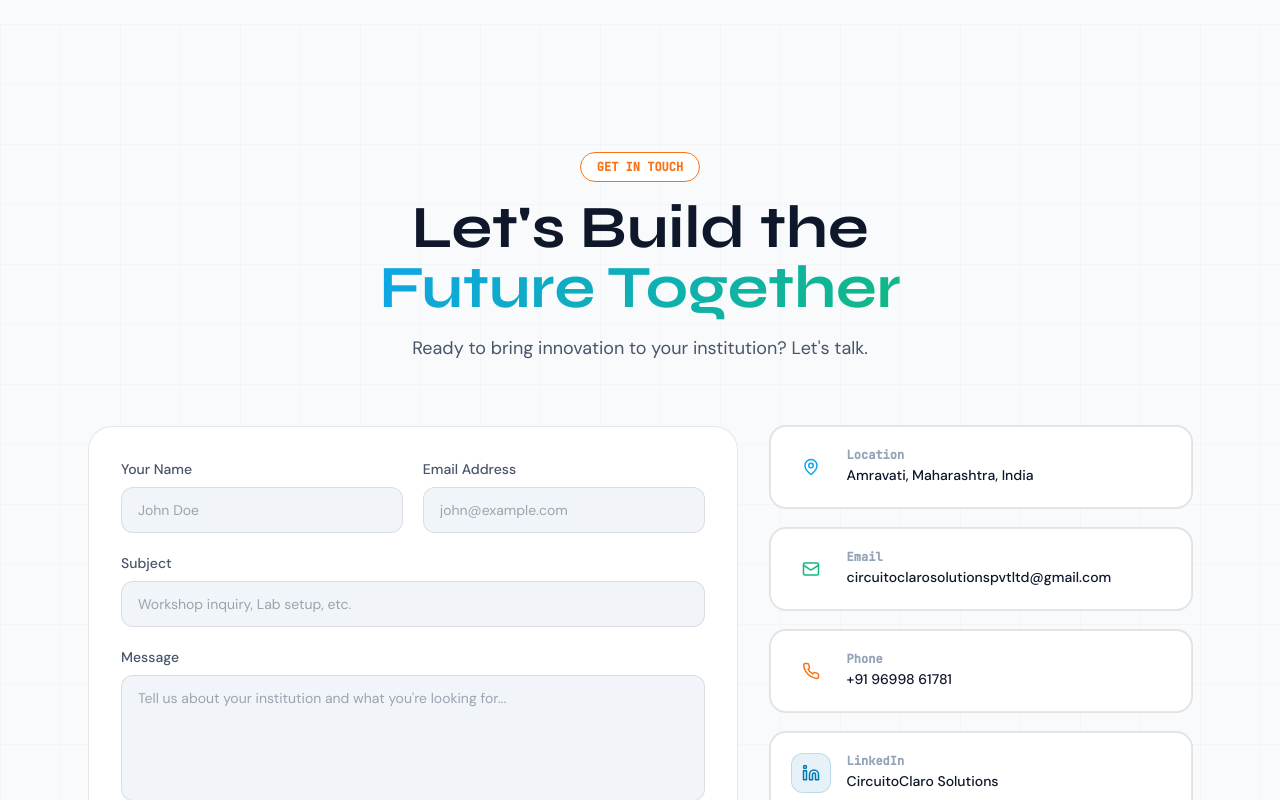
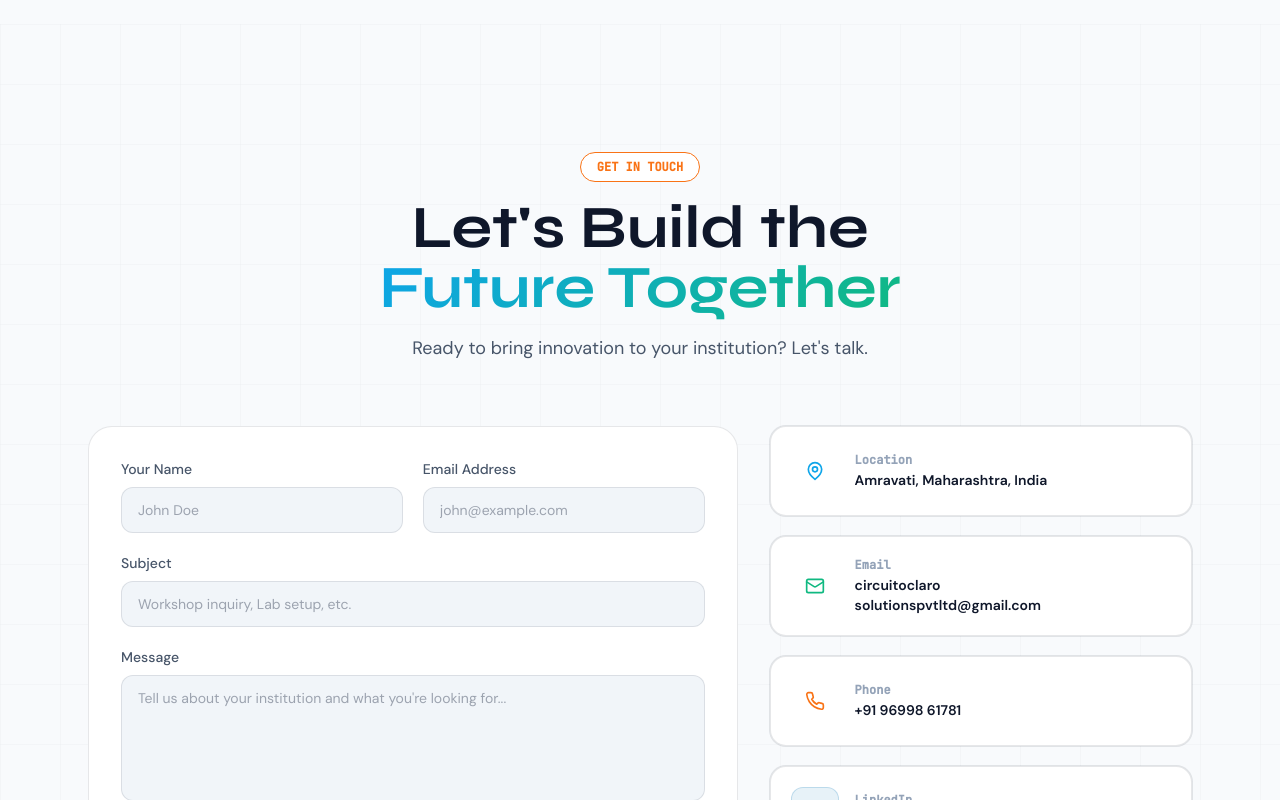
Before and after one commit to bhisekarsatyajit2006/CircuitoClarosolutions, a React (Vite) app: page / in a window 1280 px wide. Shown: the part 11200-12000 px from the top of the page. Built offline with nearby package versions, Linux system fonts and the light colour scheme.

Commit message:
Optimized Contact section responsiveness and fixed mobile layout stacking

```diff
--- a/src/components/Contact.jsx
+++ b/src/components/Contact.jsx
@@ -51,16 +51,16 @@ export default function Contact() {
           </p>
         </div>
 
-        <div className="grid lg:grid-cols-5 gap-8">
-          {/* Form — 3 cols */}
+        <div className="grid grid-cols-1 lg:grid-cols-5 gap-8">
+          {/* Form — 3 cols on desktop, 1 on mobile */}
           <div
             ref={formRef}
-            className="lg:col-span-3 p-8 rounded-3xl transition-all duration-700"
+            className="lg:col-span-3 p-6 md:p-8 rounded-3xl transition-all duration-700 order-2 lg:order-1"
             style={{
               background: 'var(--bg-card)',
               border: '1px solid var(--border)',
               opacity: formVisible ? 1 : 0,
-              transform: formVisible ? 'translateX(0)' : 'translateX(-40px)'
+              transform: formVisible ? 'translateX(0)' : 'translateY(40px)'
             }}
           >
             {sent ? (
@@ -143,7 +143,7 @@ export default function Contact() {
 
                 <button
                   type="submit"
-                  className="group w-full flex items-center justify-center gap-3 py-4 rounded-xl font-bold text-black transition-all duration-300 hover:scale-[1.02]"
+                  className="group w-full flex items-center justify-center gap-3 py-4 rounded-xl font-bold text-black transition-all duration-300 hover:scale-[1.01]"
                   style={{
                     background: 'linear-gradient(135deg, var(--neon-cyan), var(--neon-green))',
                     boxShadow: '0 0 30px var(--glow-cyan)'
@@ -156,35 +156,35 @@ export default function Contact() {
             )}
           </div>
 
-          {/* Info — 2 cols */}
+          {/* Info — 2 cols on desktop, grid/stacked on mobile */}
           <div
             ref={infoRef}
-            className="lg:col-span-2 space-y-5 transition-all duration-700"
+            className="lg:col-span-2 space-y-4 md:space-y-5 transition-all duration-700 order-1 lg:order-2"
             style={{
               opacity: infoVisible ? 1 : 0,
-              transform: infoVisible ? 'translateX(0)' : 'translateX(40px)'
+              transform: infoVisible ? 'translateX(0)' : 'translateY(40px)'
             }}
           >
             {[
               { icon: MapPin, label: 'Location', value: 'Amravati, Maharashtra, India', color: 'var(--neon-cyan)', href: null },
-              { icon: Mail, label: 'Email', value: 'circuitoclarosolutionspvtltd@gmail.com', color: 'var(--neon-green)', href: 'mailto:circuitoclarosolutionspvtltd@gmail.com' },
+              { icon: Mail, label: 'Email', value: 'circuitoclaro\nsolutionspvtltd@gmail.com', color: 'var(--neon-green)', href: 'mailto:circuitoclarosolutionspvtltd@gmail.com' },
               { icon: Phone, label: 'Phone', value: '+91 96998 61781', color: 'var(--neon-orange)', href: 'tel:+919699861781' },
               { icon: Linkedin, label: 'LinkedIn', value: 'CircuitoClaro Solutions', color: '#0077b5', href: 'https://www.linkedin.com/in/circuitoclaro-solutions-private-limited-035727376/' },
               { icon: Instagram, label: 'Instagram', value: '@cir.cuitoclaro', color: '#e4405f', href: 'https://www.instagram.com/cir.cuitoclaro?igsh=MWVzbjF6aHhmY2dkMQ==' },
             ].map(({ icon: Icon, label, value, color, href }, i) => (
               <div
                 key={i}
-                className="group flex items-start gap-4 p-5 rounded-2xl glow-border transition-all duration-300 hover:scale-[1.02]"
+                className="group flex flex-row items-center gap-4 p-4 md:p-5 rounded-2xl glow-border transition-all duration-300 hover:scale-[1.02]"
                 style={{ background: 'var(--bg-card)' }}
               >
                 <div
-                  className="w-10 h-10 rounded-xl flex items-center justify-center flex-shrink-0"
+                  className="w-10 h-10 md:w-12 md:h-12 rounded-xl flex items-center justify-center flex-shrink-0"
                   style={{ background: `${color}18`, border: `1px solid ${color}30` }}
                 >
-                  <Icon size={18} style={{ color }} />
+                  <Icon size={20} style={{ color }} />
                 </div>
-                <div className="flex-1">
-                  <p className="text-xs font-mono font-semibold mb-0.5" style={{ color: 'var(--text-muted)' }}>
+                <div className="flex-1 min-w-0">
+                  <p className="text-[10px] md:text-xs font-mono font-semibold mb-0.5" style={{ color: 'var(--text-muted)' }}>
                     {label}
                   </p>
                   {href ? (
@@ -192,20 +192,19 @@ export default function Contact() {
                       href={href}
                       target="_blank"
                       rel="noopener noreferrer"
-                      className="text-sm font-medium hover:underline block"
-                      style={{ color: 'var(--text-primary)' }}
+                      className="text-sm font-bold truncate block transition-colors hover:text-[var(--neon-cyan)]"
+                      style={{ color: 'var(--text-primary)', whiteSpace: 'pre-wrap' }}
                     >
                       {value}
                     </a>
                   ) : (
-                    <p className="text-sm font-medium" style={{ color: 'var(--text-primary)' }}>
+                    <p className="text-sm font-bold truncate block" style={{ color: 'var(--text-primary)' }}>
                       {value}
                     </p>
                   )}
                 </div>
               </div>
             ))}
-
           </div>
         </div>
       </div>
--- a/src/components/WhatsAppFloat.jsx
+++ b/src/components/WhatsAppFloat.jsx
@@ -1,7 +1,7 @@
 import { MessageCircle } from 'lucide-react'
 
 export default function WhatsAppFloat() {
-  const phoneNumber = "9699861781"
+  const phoneNumber = "919699861781"
   const message = "Hello CircuitoClaro! I have a query regarding your programs and services."
   const whatsappUrl = `https://wa.me/${phoneNumber}?text=${encodeURIComponent(message)}`
 
```
